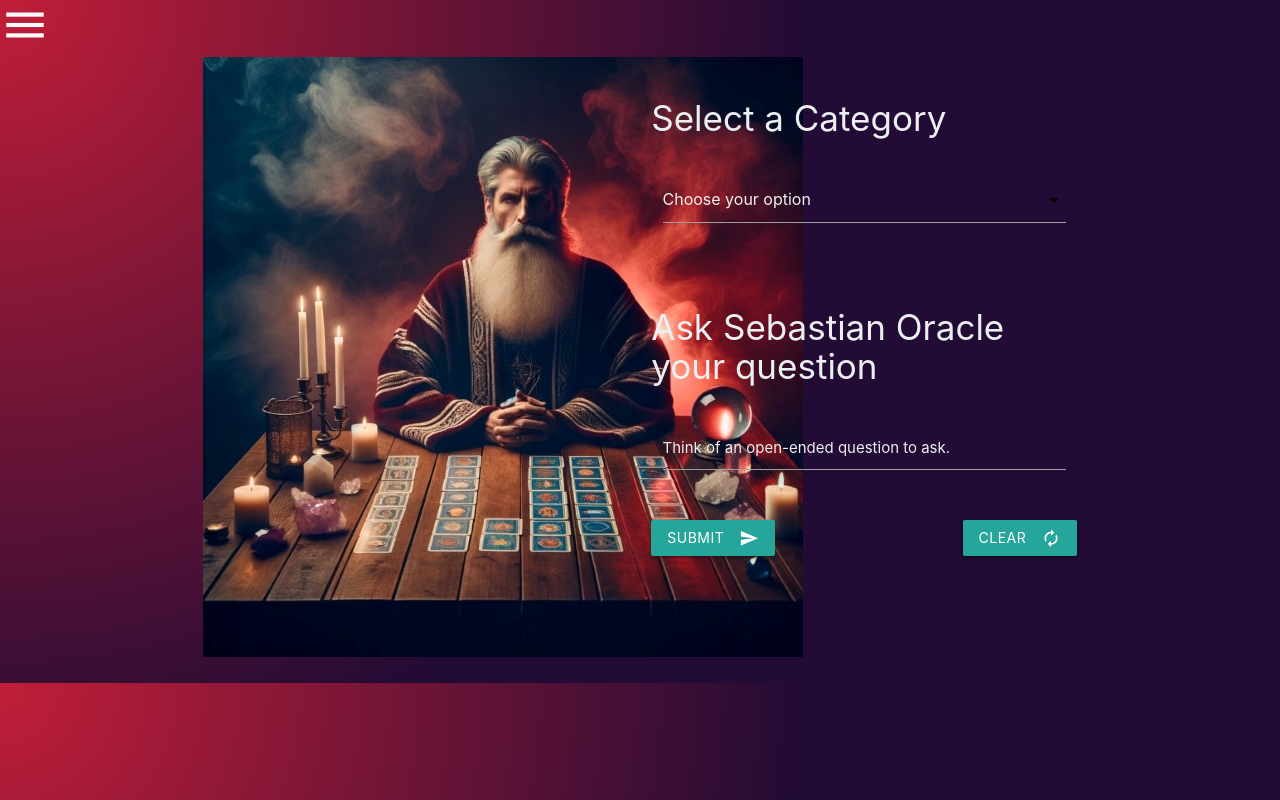
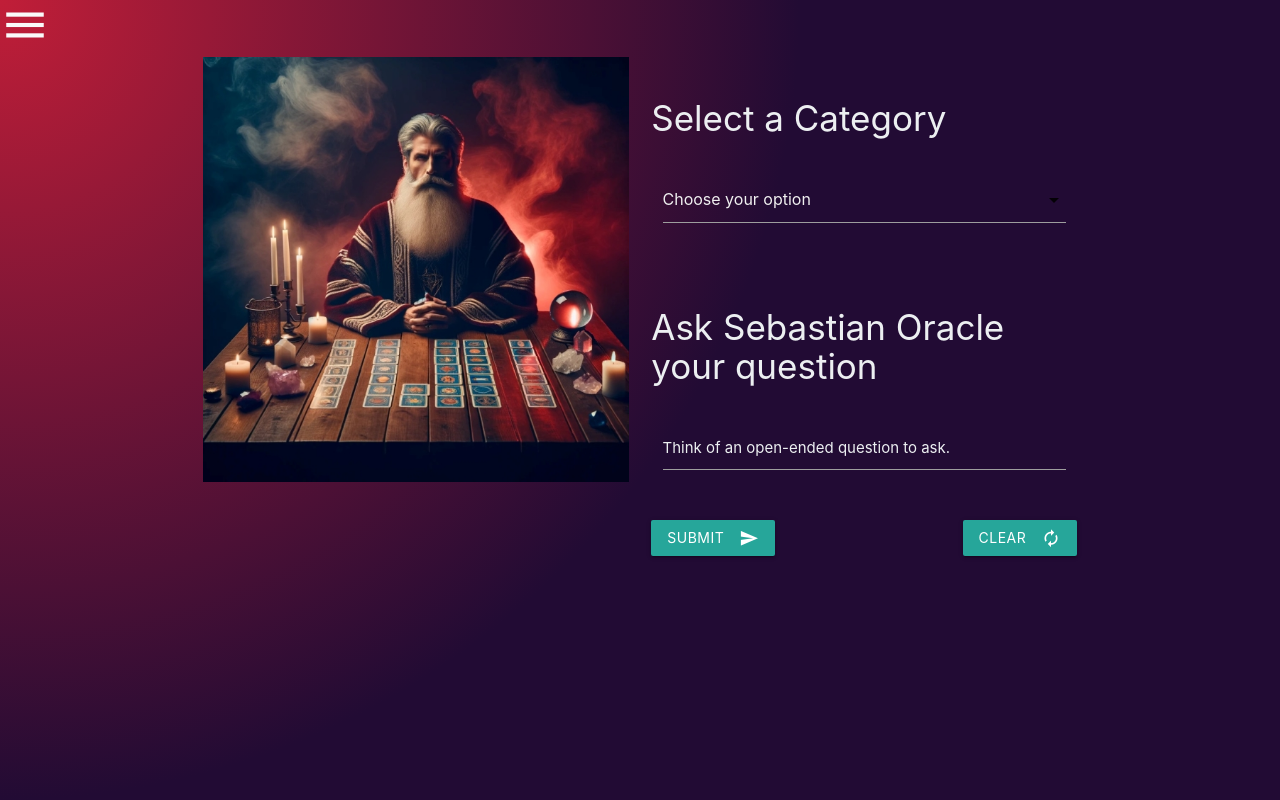
Before and after one commit to Ty-Thetravelguy/sebastian-oracle-tarot, a Flask app: page / in a window 1280 px wide. Run offline with Flask 3, Linux system fonts and the light colour scheme; data that the repository does not hold is empty; some libraries are stand-ins or nearby versions.

Commit message:
add some css to stop gradient being applied twice in different parts of the screen

```diff
--- a/static/css/style.css
+++ b/static/css/style.css
@@ -1,16 +1,30 @@
+/****************************General**************************/
+
+html, body {
+    margin: 0;
+    padding: 0;
+    width: 100%;
+    height: 100%;
+    overflow: hidden;
+}
+
 .custom-hamburger {
     font-size: 50px;
     color: #fafafa;
 }
 
-/* Custom CSS for light text */
-.light-text {
+
+/****************************Colors**************************/
+
+.select-wrapper input.select-dropdown {
     color: #f0f0f0 ;
 }
 
-/* Specific style for select elements */
-.select-wrapper input.select-dropdown {
-    color: #f0f0f0 ;
+/****************************Home**************************/
+
+.home-img {
+    width: 100%;
+    height: auto;
 }
 
 h1{
--- a/templates/index.html
+++ b/templates/index.html
@@ -3,10 +3,10 @@
 
 <div class="container">
     <div class="row">
-        <div class="col s12 l6">
-            <img src="{{ url_for('static', filename='imgages/tarot-reader-v6.jpg') }}" alt="Tarot Reader">
+        <div class="col m12 l6">
+            <img class="home-img" src="{{ url_for('static', filename='imgages/tarot-reader-v6.jpg') }}" alt="Tarot Reader">
         </div>
-        <div class="col s12 l6">
+        <div class="col m12 l6">
             <div class="row">
                 <div class="col s12">
                     <h1 class="blue-grey-text text-lighten-5">Select a Category</h1>
```
